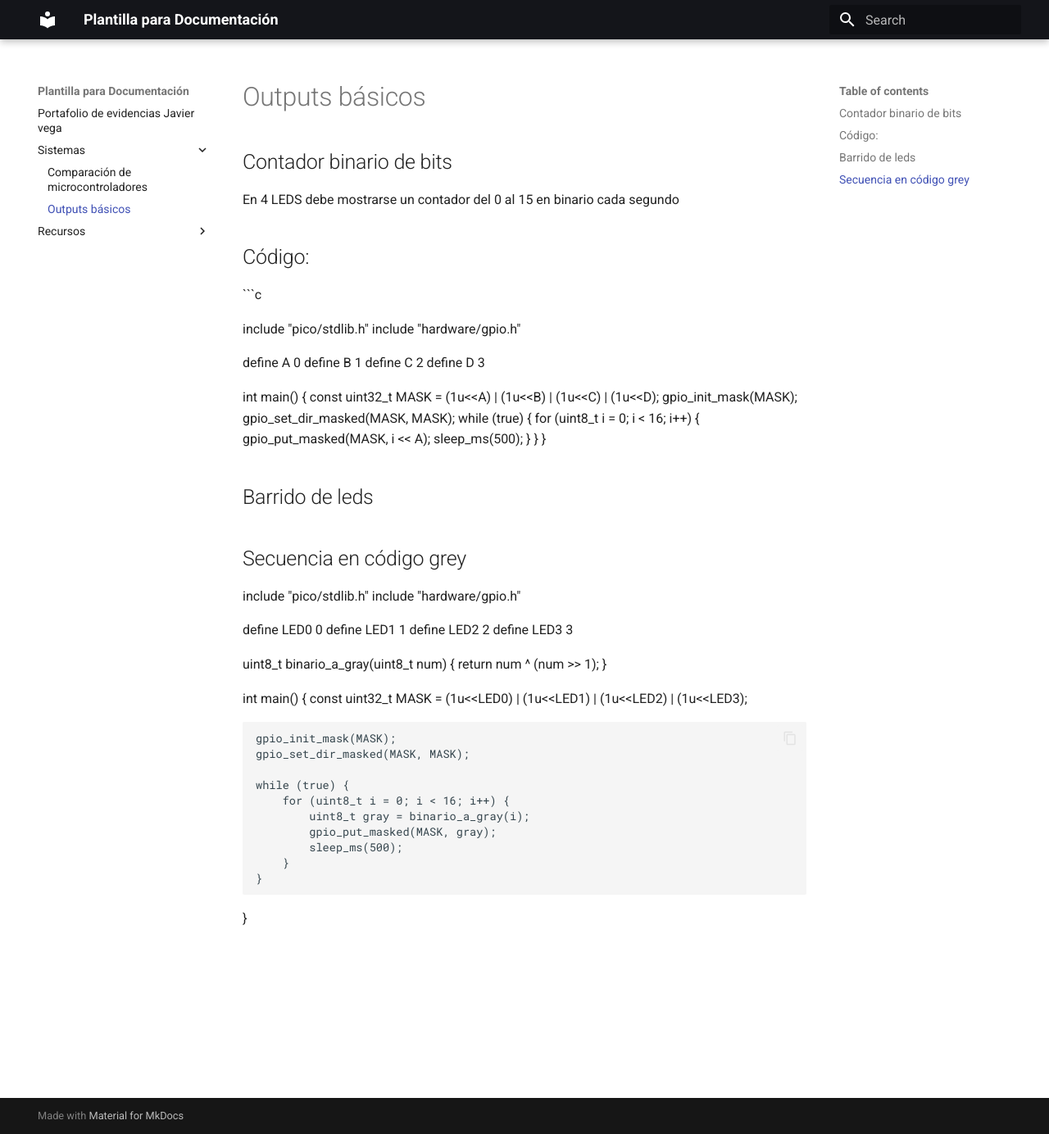
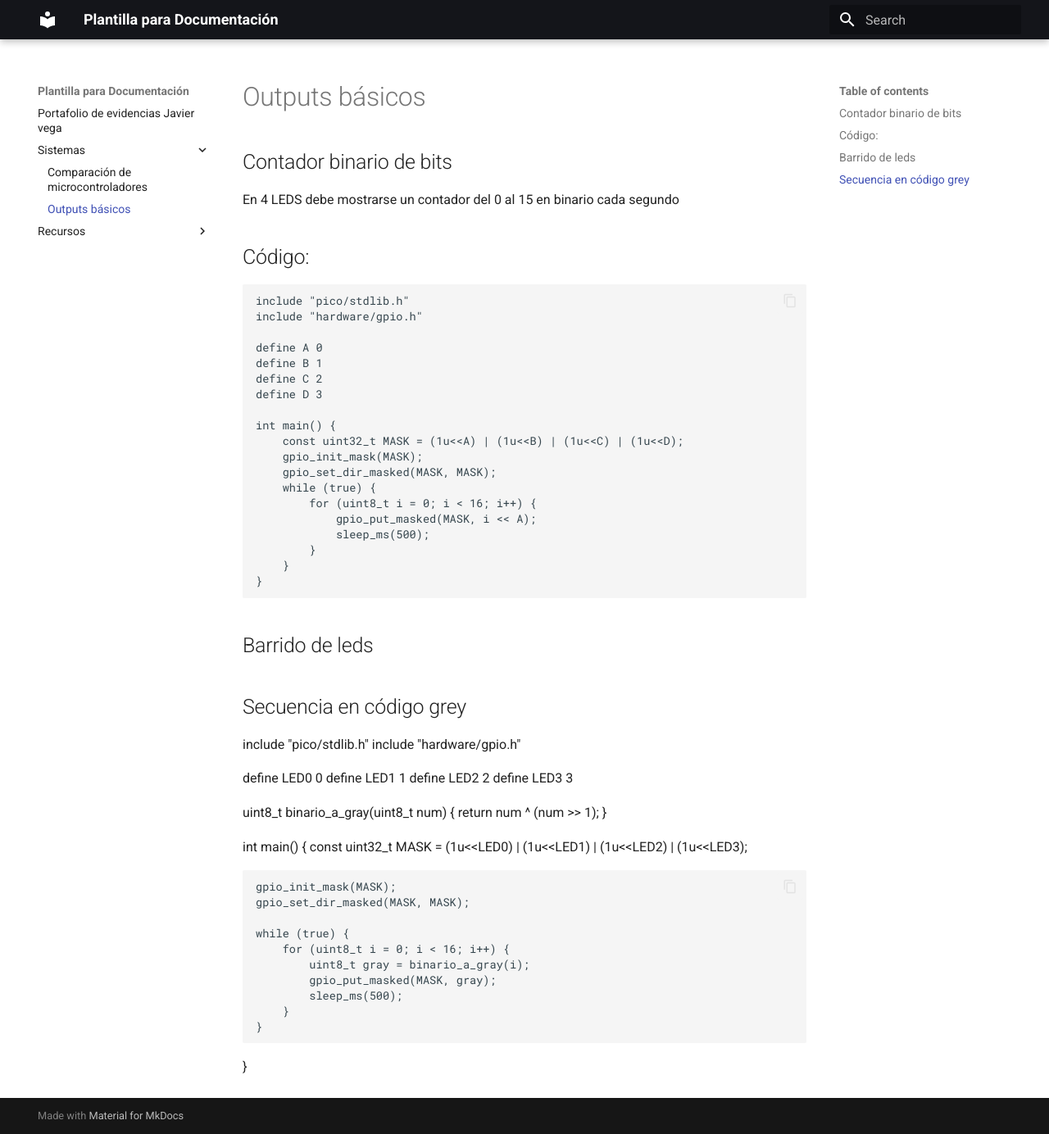
Before and after one commit to luisjaviervega/Portafolio_JVT, an MkDocs documentation site: the page built from docs/Sistemas/Tarea2.md, in a window 1280 px wide and 1384 px high. Shown: the whole window at 82% size. Built offline with MkDocs 1.6.1 and Material for MkDocs 9.7.7, drawn with Linux system fonts in a browser that asks for light colours.

Commit message:
comillas para codigos

````diff
--- a/docs/Sistemas/Tarea2.md
+++ b/docs/Sistemas/Tarea2.md
@@ -4,7 +4,7 @@
 En 4 LEDS debe mostrarse un contador del 0 al 15 en binario cada segundo
 
 ##Código:
-```c
+```
 
 include "pico/stdlib.h"
 include "hardware/gpio.h"
@@ -26,7 +26,7 @@ int main() {
     }
 }
 
-
+```
 ##Barrido de leds
 
 
````
